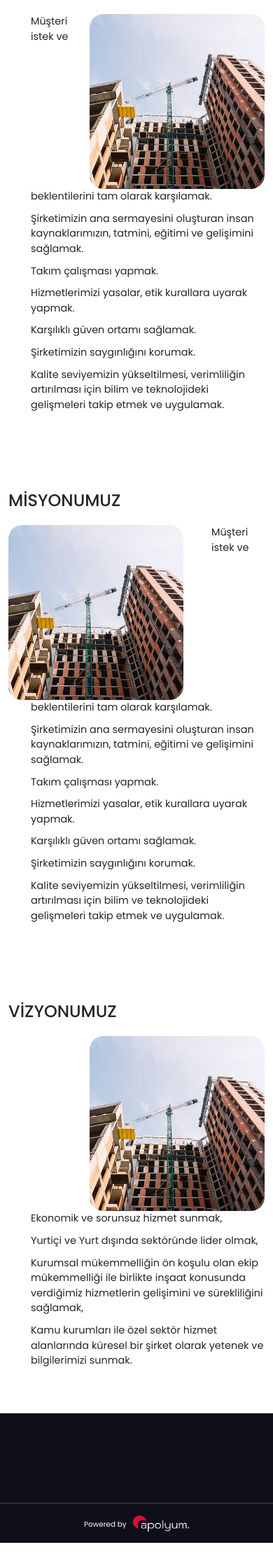
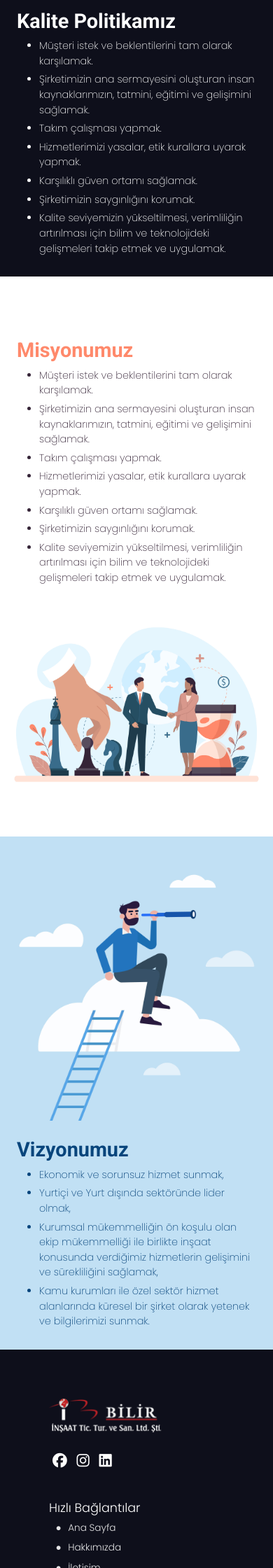
Before and after one commit to Prameus/bilir-insaat-website, a Django app: page /about in a window 390 px wide. Shown: the part 1120-3360 px from the top of the page at 70% size. Before the commit the page ends 3324 px from the top, so only its background shows below. Run offline with Django 4.2, Linux system fonts and the light colour scheme; some libraries are stand-ins or nearby versions.

Commit message:
Responsive Update

```diff
--- a/frontend/templates/about.html
+++ b/frontend/templates/about.html
@@ -5,25 +5,34 @@
 {% include "navbar.html" with title_pager="Hakkımızda" %}
     <style>
         .liste li{
-            margin-bottom: 10px
+            margin-bottom: 5px
         }
     </style>
-    <div class="container my-5">
-        <div class="cards" style="margin-top: 4rem">
-            <h2 style="font-size: 1.5rem;font-family: 'Poppins';margin-bottom:20px">BİLİR İNŞAAT TİCARET TURİZM VE SANAYİ LİMİTED ŞİRKETİ</h2>
+
+    <div style="height: auto;background-color:white;background-image: url({% static 'images/bg.jpg' %});background-position: center right;background-repeat: no-repeat;background-size: cover;">
+        <div class="container py-5 d-flex align-items-center h-100">
+            <div class="cards">
+                <h2 style="font-size: 1.5rem;font-weight: 600;font-family: 'Roboto';margin-bottom:20px;">Bilir İnşaat Ticaret Turizm ve Sanayi Limited Şirketi</h2>
                 <div>
-                <img src="{% static 'images/binalar.jpg' %}" style="border-radius: 20px; width: 250px; height: 250px;float:left;margin-right: 20px;object-fit: cover;" />
-                <p style="font-family: 'Poppins';font-size: .9rem;">Firmamız 1992 yılında Ankara’da kurulmuştur. Mühendislik ve Genel Müteahhitlik hizmetleri sunmak amacı ile faaliyetine başlamıştır.<br><br>
+                    <p style="font-family: 'Poppins';font-size: .9rem;font-weight: 200;">Firmamız 1992 yılında Ankara’da kurulmuştur. Mühendislik ve Genel Müteahhitlik hizmetleri sunmak amacı ile faaliyetine başlamıştır.<br><br>
                         Kuruluşunun ilk yıllarında alt yapı işleri; yol inşaatları, içme suyu ve kanalizasyon inşaatları ile kentsel çevre düzenleme ve büyük onarım alanlarında yoğunlaşmıştır. İlerleyen yıllarda alt yapı işleri ile birlikte üst yapı, prefabrik yapılar, çelik yapılar ve çevre projelerinin de devreye girmesi ile iş hacmini artırarak kamu kurum ve kuruluşları ile Özel sektörde isim yapmıştır.<br><br>
-                    BİLİR İNŞAAT 30 yılı aşmış bilgi birikimi ve deneyimi ile tecrübeli teknik kadrosuyla beraber tamamladığı her projede takdir toplayarak bir marka olmuştur. Her yeni işte; proje ile teknik hizmeti , kalite ile teknolojiyi birleştirerek en kısa sürede en verimli hizmeti oluşturmayı kendisine ilke edinmiştir.</p>
+                        BİLİR İNŞAAT 30 yılı aşmış bilgi birikimi ve deneyimi ile tecrübeli teknik kadrosuyla beraber tamamladığı her projede takdir toplayarak bir marka olmuştur. Her yeni işte; proje ile teknik hizmeti , kalite ile teknolojiyi birleştirerek en kısa sürede en verimli hizmeti oluşturmayı kendisine ilke edinmiştir.
+                    </p>
                 </div>
                 <div style="clear: both;"></div>
             </div>
-        <div class="cards" style="margin-top: 6rem">
-            <h2 style="font-size: 1.5rem;font-family: 'Poppins';margin-bottom:20px">KALİTE POLİTİKAMIZ</h2>
-            <div>
-                <img src="{% static 'images/binalar.jpg' %}" style="margin-left: 20px;border-radius: 20px; width: 250px; height: 250px;object-fit: cover;float:right;" />
-                <ul class="liste" style="font-family: 'Poppins';font-size: .9rem;">
+        </div>
+    </div>
+        <div style="height: auto;background-color:#0E0F1B;">
+            <div class="container pt-3 py-md-0">
+                <div class="row">
+                    <div class="col-md-6 d-flex justify-content-end p-0">
+                        <img src="{% static 'images/kalite-politikamiz.jpg' %}" style="width: 100%;max-width: 560px;" />
+                    </div>
+                    <div class="col-md-6 p-4 d-flex align-items-center">
+                        <div style="max-width: 450px;font-family: 'Roboto'; color:white">
+                            <h2 style="font-weight: 600;font-size: 1.8rem;">Kalite Politikamız</h2>
+                            <ul class="liste mb-0" style="font-family: 'Poppins';font-size: .9rem;font-weight: 200;    list-style: disc;">
                                 <li>Müşteri istek ve beklentilerini tam olarak karşılamak.</li>
                                 <li>Şirketimizin ana sermayesini oluşturan insan kaynaklarımızın, tatmini, eğitimi ve gelişimini sağlamak.</li>
                                 <li>Takım çalışması yapmak.</li>
@@ -33,13 +42,18 @@
                                 <li>Kalite seviyemizin yükseltilmesi, verimliliğin artırılması için bilim ve teknolojideki gelişmeleri takip etmek ve uygulamak.</li>
                             </ul>
                         </div>
-            <div style="clear: both;"></div>
                     </div>
-        <div class="cards" style="margin-top: 6rem">
-            <h2 style="font-size: 1.5rem;font-family: 'Poppins';margin-bottom:20px">MİSYONUMUZ</h2>
-            <div>
-                <img src="{% static 'images/binalar.jpg' %}" style="margin-right: 40px;border-radius: 20px; width: 250px; height: 250px;object-fit: cover;float:left;" />
-                <ul class="liste" style="font-family: 'Poppins';font-size: .9rem;">
+                </div>
+            </div>
+        </div>
+
+        <div class="mt-5" style="height: auto;background-color:white;">
+            <div class="container pt-3 py-md-0">
+                <div class="row">
+                    <div class="col-md-6 p-4 d-flex align-items-center justify-content-end">
+                        <div style="max-width: 450px;font-family: 'Roboto'; color:rgb(255 137 107)">
+                            <h2 style="font-weight: 600;font-size: 1.8rem;">Misyonumuz</h2>
+                            <ul class="liste mb-0" style="font-family: 'Poppins';font-size: .9rem;font-weight: 200;list-style: disc;color: #352437">
                                 <li>Müşteri istek ve beklentilerini tam olarak karşılamak.</li>
                                 <li>Şirketimizin ana sermayesini oluşturan insan kaynaklarımızın, tatmini, eğitimi ve gelişimini sağlamak.</li>
                                 <li>Takım çalışması yapmak.</li>
@@ -49,20 +63,32 @@
                                 <li>Kalite seviyemizin yükseltilmesi, verimliliğin artırılması için bilim ve teknolojideki gelişmeleri takip etmek ve uygulamak.</li>
                             </ul>
                         </div>
-            <div style="clear: both;"></div>
                     </div>
-        <div class="cards" style="margin-top: 6rem">
-            <h2 style="font-size: 1.5rem;font-family: 'Poppins';margin-bottom:20px">VİZYONUMUZ</h2>
-            <div>
-                <img src="{% static 'images/binalar.jpg' %}" style="margin-left: 20px;border-radius: 20px; width: 250px; height: 250px;object-fit: cover;float:right;" />
-                <ul class="liste" style="font-family: 'Poppins';font-size: .9rem;">
+                    <div class="col-md-6 d-flex justify-content-start p-0">
+                        <img src="{% static 'images/misyonumuz1.jpg' %}" style="width: 100%;max-width: 560px;" />
+                    </div>
+                </div>
+            </div>
+        </div>
+
+        <div class="mt-5" style="height: auto;background-color:#c1e0f4;">
+            <div class="container pt-3 py-md-0">
+                <div class="row">
+                    <div class="col-md-6 d-lg-flex justify-content-end p-0">
+                        <img src="{% static 'images/vizyonumuz.jpg' %}" style="width: 100%;max-width: 405px;" />
+                    </div>
+                    <div class="col-md-6 p-4 d-flex align-items-center">
+                        <div style="max-width: 450px;font-family: 'Roboto'; color:rgb(8 69 124)">
+                            <h2 style="font-weight: 600;font-size: 1.8rem;">Vizyonumuz</h2>
+                            <ul class="liste mb-0" style="font-family: 'Poppins';font-size: .9rem;font-weight: 200;list-style: disc;">
                                 <li>Ekonomik ve sorunsuz hizmet sunmak,</li>
                                 <li>Yurtiçi ve Yurt dışında sektöründe lider olmak,</li>
                                 <li>Kurumsal mükemmelliğin ön koşulu olan ekip mükemmelliği ile birlikte inşaat konusunda verdiğimiz hizmetlerin gelişimini ve sürekliliğini sağlamak,</li>
                                 <li>Kamu kurumları ile özel sektör hizmet alanlarında küresel bir şirket olarak yetenek ve bilgilerimizi sunmak.</li>
                             </ul>
                         </div>
-            <div style="clear: both;"></div>
+                    </div>
+                </div>
             </div>
         </div>
 
--- a/frontend/templates/base.html
+++ b/frontend/templates/base.html
@@ -7,6 +7,7 @@
     <title>Bilir İnşaat {% block title %} {%endblock%}</title>
     <link rel="stylesheet" type="text/css" href="{% static 'css/home.css' %}">
     <link rel="stylesheet" type="text/css" href="{% static 'css/footer.css' %}">
+    <link rel="stylesheet" type="text/css" href="{% static 'css/navbar.css' %}">
     <link href="https://cdn.jsdelivr.net/npm/bootstrap@5.3.0/dist/css/bootstrap.min.css" rel="stylesheet"
         integrity="sha384-9ndCyUaIbzAi2FUVXJi0CjmCapSmO7SnpJef0486qhLnuZ2cdeRhO02iuK6FUUVM" crossorigin="anonymous">
 
@@ -83,7 +52,7 @@
 
         footer h3 {
             font-family: 'Poppins', sans-serif;
-            color: #ffb800;
+            color: #ffffff;
             font-size: 1.1rem;
             font-weight: 300;
         }
@@ -102,10 +71,56 @@
             margin-left: var(--fa-li-margin, 2em) !important;
             margin-bottom: 0;
         }
+        .footer-list{
+            gap: 150px;
+            flex-direction: row;
+            margin: 0;
+            list-style: none;
+        }
+        @media (max-width: 950px){
+        .footer-list{
+            gap: 18px;
+            flex-direction: column;
+            margin: 0;
+            list-style: none;
+        }
+        }
     </style>
 
     <footer class="w-100" style="background-color: #0E0F1B;color:white">
-    <div class="container" style="padding: 4rem 0;">
+    <div class="d-flex justify-content-center" style="padding: 4rem 0;">
+        <div class="row" style="max-width: 1200px;">
+
+            <ol class="footer-list d-flex">
+                <li>
+                <img src="{% static 'images/logo.png' %}" style="width: 160px;" />
+                <div class="social-links">
+                    <a href="#"><i class="fa-brands fa-facebook"></i></a>
+                    <a href="#"><i class="fa-brands fa-instagram"></i></a>
+                    <a href="#"><i class="fa-brands fa-linkedin"></i></a>
+                </div>
+            </li>
+            <li>
+                <h3>Hızlı Bağlantılar</h3>
+                <ol class="fa-ul">
+                    <li><a style="color:inherit; text-decoration:none;" href="/"><span class="fa-li">●</span>Ana Sayfa</a></li>
+                    <li><a style="color:inherit; text-decoration:none;" href="/about"><span class="fa-li">●</span>Hakkımızda</a></li>
+                    <li><a style="color:inherit; text-decoration:none;" href="/"><span class="fa-li">●</span>İletişim</a></li>
+                    <li><a style="color:inherit; text-decoration:none;" href="/reference"><span class="fa-li">●</span>Referanslar</a></li>
+                </ol>
+            </li>
+            <li style="max-width: 250px;">
+                <h3>İletişim Bilgileri</h3>
+                <ol class="fa-ul">
+                    <li><span class="fa-li"><i class="fa-solid fa-envelope"></i></span>info@bilirinsaat.com.tr</li>
+                    <li><span class="fa-li"><i class="fa-solid fa-phone"></i></span>+90 (312) 418 0825</li>
+                    <li><span class="fa-li"><i class="fa-solid fa-location-dot"></i></span>Hilal Mah. 694. Sk.
+                        Burcu Apt. No:2/6 Yıldız -
+                        Çankaya / Ankara</li>
+                </ol>
+            </li>
+            </ol>
+        </div>
         <!--<div class="row">
             <div class="col-md-3">
                 <img src="../static/images/logo.png" style="width: 160px;" />
--- a/frontend/templates/navbar.html
+++ b/frontend/templates/navbar.html
@@ -1,20 +1,22 @@
 
 {% load static %}
+
+<link rel="stylesheet" type="text/css" href="{% static 'css/navbar.css' %}">
 <div
-style="height: 25vh;background-color:white;background-image: url({% static 'images/main-bg.jpg' %});background-position: 0 10.5%;background-repeat: no-repeat;background-size: cover;">
-<div class="container">
+style="height: 200px;background-color:white;background-image: url({% static 'images/main-bg.jpg' %});background-position: 0 10.5%;background-repeat: no-repeat;background-size: cover;">
+<div class="container" style="height: inherit;position: relative;">
     <header class="pt-3 mb-2">
         <nav class="navbar navbar-expand-lg navbar-light">
             <div class="container-fluid p-0">
                 <a class="navbar-brand" href="/"><img src="{% static 'images/logo.png' %}"
                         style="width: 160px;height:auto"></a>
-                <button class="navbar-toggler" type="button" data-bs-toggle="collapse"
+                <button class="navbar-toggler navbar-dark" type="button" data-bs-toggle="collapse"
                     data-bs-target="#navbarTogglerDemo03" aria-controls="navbarTogglerDemo03"
                     aria-expanded="false" aria-label="Toggle navigation">
                     <span class="navbar-toggler-icon"></span>
                 </button>
                 <div class="collapse navbar-collapse" id="navbarTogglerDemo03">
-                    <div class="mb-2 mb-lg-0 d-flex justify-content-end w-100">
+                    <div class="d-flex justify-content-end w-100">
                         <ul class="navbar-nav">
                             <li class="nav-item">
                                 <a class="nav-link"  href="/">Ana Sayfa</a>
@@ -34,6 +36,6 @@ style="height: 25vh;background-color:white;background-image: url({% static 'imag
             </div>
         </nav>
     </header>
-    <div style="color:white;align-items: end;display: flex;justify-content: center;font-size: 2rem;font-family: 'Poppins';font-weight: 300;"><span id="title">{{title_pager}}</span></div>
+    <div style="color:white;bottom: 10px;width: 96%;position: absolute;text-align: center;font-size: 2rem;font-family: 'Poppins';font-weight: 300;"><span id="title">{{title_pager}}</span></div>
 </div>
 </div>
--- a/frontend/templates/references.html
+++ b/frontend/templates/references.html
@@ -7,8 +7,8 @@
 
     <div class="container my-5">
         {%for x in reference_category%}
-        <img src="{{ x.referans_fotografi.url }}"/>
-        <div>{{x.referans_fotografi.url}}</div>
+        <!--<img src="{{ x.referans_fotografi.url }}"/>
+        <div>{{x.referans_fotografi.url}}</div>-->
         {%endfor%}
         <div class="cards p-2 mb-2" style="font-family: 'Poppins';font-size: .95rem;color:#979797;background-color: #F8F8F8;border:1px solid #DFDFDF;">
             <span style="margin-right: 15px;margin-left: 10px;">+</span><span>2023-... Konya Çatalhöyük Ziyaretçi Merkezi Teşhir ve Tanzim İşi	</span>
```
Also changed, not shown: other parts of frontend/templates/base.html (+0 -32 lines), frontend/static/css/navbar.css (added, +63 -0 lines), frontend/templates/home.html (+6 -6 lines), frontend/static/images/misyonumuz1.jpg (added), frontend/static/images/vielart-logo.png (added), frontend/static/images/vizyonumuz.jpg (added), 2 other files. Lines whose indentation alone changed are shown as unchanged.
